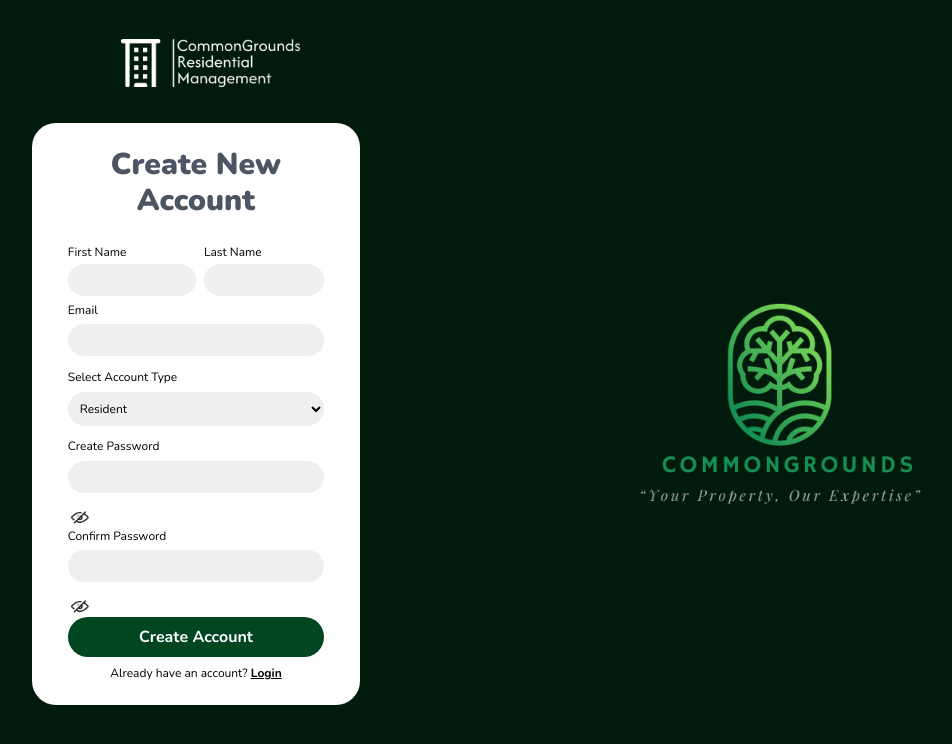
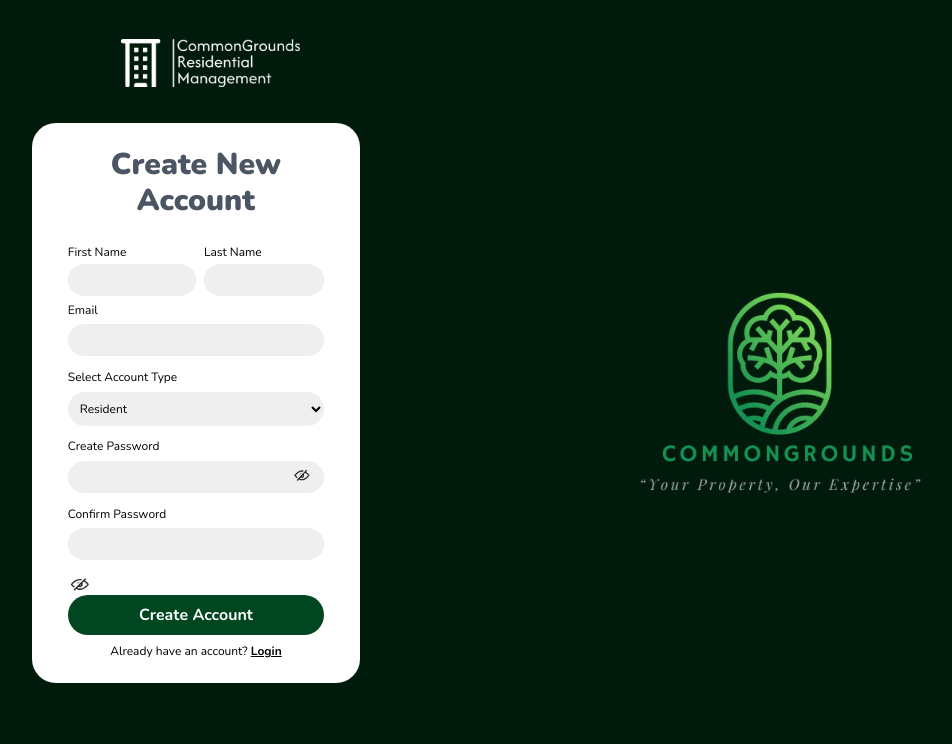
Before and after one commit to danishx99/common-grounds-app, a website: page client/register.html in a window 1280 px wide. Shown: the whole page, without its empty margins (214-1166 px from the left). Drawn offline with nearby package versions, Linux system fonts and the light colour scheme.

Commit message:
Update password visibility toggle functionality in register.html and output.css

```diff
--- a/client/register.html
+++ b/client/register.html
@@ -15,7 +15,8 @@
 
 <body class="bg-[#001B0C] flex items-center justify-center p-[2%]">
 
-    <section class="px-14 w-[60%] flex flex-col items-center justify-evenly max-sm:px-8 max-sm:w-[100%] max-md:w-[90%] md:w-[75%] h-full">
+    <section
+        class="px-14 w-[60%] flex flex-col items-center justify-evenly max-sm:px-8 max-sm:w-[100%] max-md:w-[90%] md:w-[75%] h-full">
 
         <header class="mb-9 ml-5 mt-[2%]">
             <img src="./assets/logo-white-transparent.png" class="h-12" alt="logo">
@@ -24,8 +25,7 @@
         <form class="bg-white rounded-3xl py-6 px-9 lg:w-[70%] xl:w-[50%] md:w-[90%] w-[100%]" id='create-new-acc'
             action="#">
             <!--Alert box-->
-            <div class="alert-box"
-                id="alert" role="alert">
+            <div class="alert-box" id="alert" role="alert">
 
             </div>
 
@@ -58,8 +58,11 @@
                 </select>
 
                 <label for="psw" class="standard-label">Create Password</label>
-                <input type="password" class="standard-input" id="psw" name="psw" required>
-                <img src="./assets/eye-close.png" id="eyeicon" class="w-6 cursor-pointer">
+                <div class="relative">
+                    <input type="password" id="psw" name="psw" required class="w-full standard-input">
+                    <img src="./assets/eye-close.png" alt="Show Password" id="eyeicon"
+                        class="absolute top-1 right-3 w-5 h-5 cursor-pointer hover:opacity-75">
+                </div>
 
                 <script>
                     let eyeicon = document.getElementById('eyeicon');
@@ -78,8 +81,7 @@
                 </script>
 
                 <label class="standard-label" for="psw-confirm">Confirm Password</label>
-                <input type="password" class="mb-4 standard-input" id="psw-confirm"
-                    name="psw-confirm" required>
+                <input type="password" class="mb-4 standard-input" id="psw-confirm" name="psw-confirm" required>
                 <img src="./assets/eye-close.png" id="eyeiconConfrim" class="w-6 cursor-pointer">
 
                 <script>
@@ -90,6 +92,7 @@
                         if (pswC.type === 'password') {
                             pswC.type = 'text';
                             eyeiconConfirm.src = './assets/eye-open.png';
+                            eyeiconConfirm.className += 'w-52';
                         } else {
                             pswC.type = 'password';
                             eyeiconConfirm.src = './assets/eye-close.png';
@@ -115,7 +118,8 @@
             </section>
 
             <section class="form-footer">
-                <p class="text-xs text-center">Already have an account? <a class="font-bold underline hover:text-green-700" href="/login">Login</a></p>
+                <p class="text-xs text-center">Already have an account? <a
+                        class="font-bold underline hover:text-green-700" href="/login">Login</a></p>
             </section>
         </form>
     </section>
```
Also changed, not shown: client/src/output.css. Lines whose indentation alone changed are shown as unchanged.
